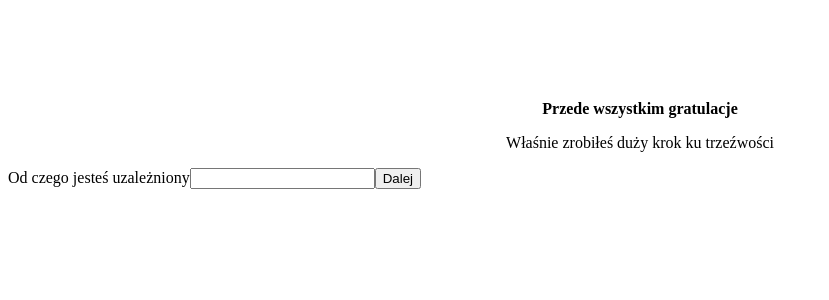
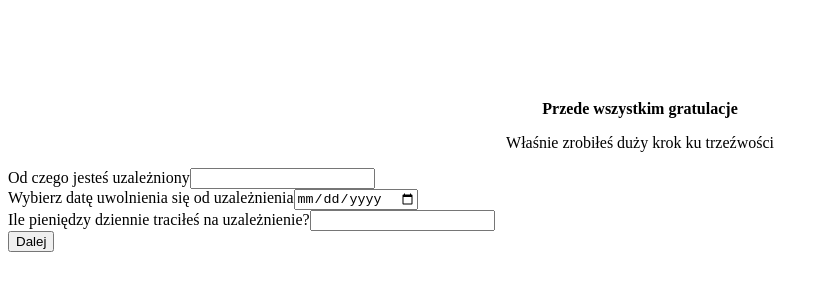
Before and after one commit to RadekPalka/react-i-am-sober, a React (Vite) app in the folder I am sober/: page / in a window 1280 px wide. Shown: the top 300 px of the page, without its empty margins (0-829 px from the left). Built offline with nearby package versions, Linux system fonts and the light colour scheme.

Commit message:
create inputs components

```diff
--- /dev/null
+++ b/I am sober/src/tsx/AddictionInput.tsx
@@ -0,0 +1,14 @@
+export const AddictionInput: React.FC = () => {
+	return (
+		<div>
+			<label htmlFor="addiction-choice'">Od czego jesteś uzależniony</label>
+			<input id='addiction-choice' list='Addiction-type' required/>
+			<datalist id='Addiction-type'>
+				<option value='Alkohol' />
+				<option value='Narkotyki' />
+				<option value='Pornografia' />
+				<option value='Hazard' />
+			</datalist>
+		</div>
+	);
+};
--- /dev/null
+++ b/I am sober/src/tsx/DailyCostInput.tsx
@@ -0,0 +1,10 @@
+export const DailyCostInput: React.FC = () => {
+	return (
+		<div>
+			<label htmlFor='daily-cost'>
+				Ile pieniędzy dziennie traciłeś na uzależnienie?
+			</label>
+			<input type='number' id='daily-cost' />
+		</div>
+	);
+};
--- /dev/null
+++ b/I am sober/src/tsx/DateInput.tsx
@@ -0,0 +1,10 @@
+export const DateInput: React.FC = () => {
+	return (
+		<div>
+			<label htmlFor='addiction-free-date'>
+				Wybierz datę uwolnienia się od uzależnienia
+			</label>
+			<input type='date' id='addiction-free-date' />
+		</div>
+	);
+};
--- a/I am sober/src/tsx/Form.tsx
+++ b/I am sober/src/tsx/Form.tsx
@@ -1,24 +1,19 @@
-import styled from 'styled-components'
+import styled from 'styled-components';
+import { AddictionInput } from './AddictionInput';
+import { DateInput } from './DateInput';
+import { DailyCostInput } from './DailyCostInput';
+
 
 interface FormProps {
-  onSubmit: (e: React.FormEvent<HTMLFormElement>) => void;
+	onSubmit: (e: React.FormEvent<HTMLFormElement>) => void;
 }
-export const Form : React.FC<FormProps> = ({onSubmit}) =>{
-
-
-
-
-  return(
-    <form onSubmit={onSubmit}>
-      <label htmlFor="addiction-choice'">Od czego jesteś uzależniony</label>
-      <input id='addiction-choice' list='Addiction-type'/>
-      <datalist id='Addiction-type'>
-        <option value="Alkohol"/>
-        <option value="Narkotyki"/>
-        <option value="Pornografia"/>
-        <option value="Hazard"/>
-      </datalist>
-      <button type='submit'>Dalej</button>
-    </form>
-  )
-}
+export const Form: React.FC<FormProps> = ({ onSubmit }) => {
+	return (
+		<form onSubmit={onSubmit}>
+      <AddictionInput/>
+      <DateInput/>
+      <DailyCostInput/>
+			<button type='submit'>Dalej</button>
+		</form>
+	);
+};
```
